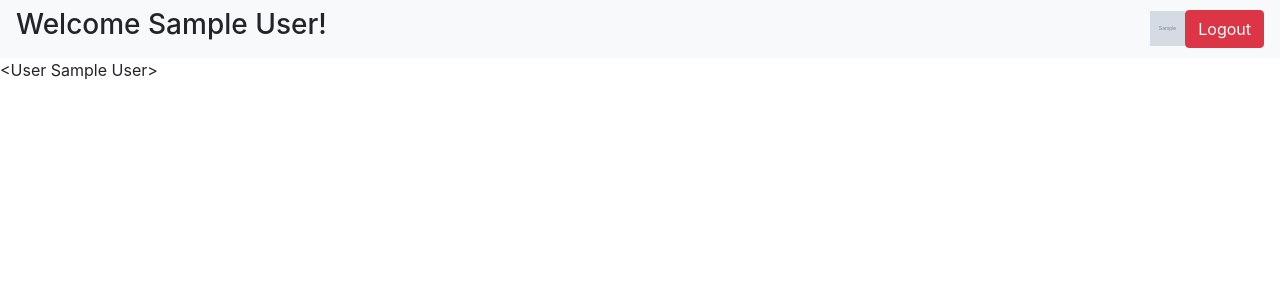
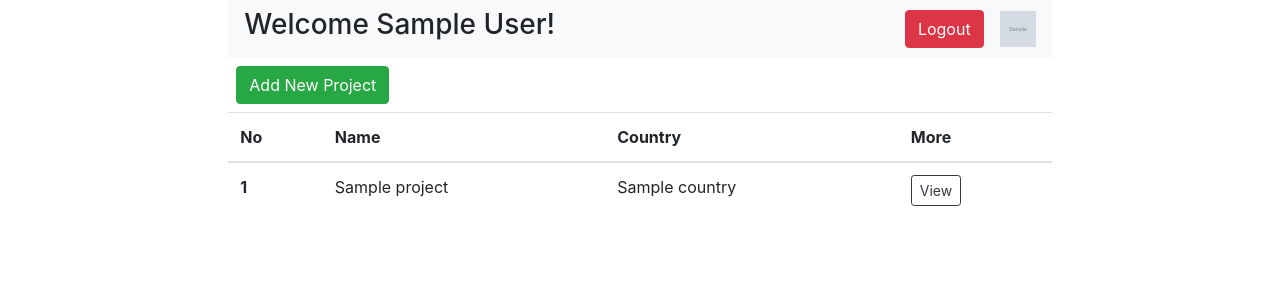
Before and after one commit to FunnyDeveloper100/google-ads-analysis-flask-jquery, a Flask app: template templates/home.html in a window 1280 px wide. Shown: the top 300 px of the page. Run offline with Flask 2, Linux system fonts and the light colour scheme; tables that the repository leaves empty hold one stand-in row (values such as "Sample post"); the template is opened without the code that fills it: values that come from a table or form of the project are taken from there, most other values are stand-ins (such as "Sample title", 1, 10 or a date in 2020); grey boxes marked "Sample" are stand-in pictures; parts of the project's set-up code (start-up, migrations or seed data) failed here and were passed over; some libraries are stand-ins or nearby versions.

Commit message:
user create new project and auto saved to database and view project list on home page, admin page as project tab.

```diff
--- a/models/__init__.py
+++ b/models/__init__.py
@@ -1 +1,2 @@
 from user import User as UserModel
+from project import Project as ProjectModel
--- a/templates/home.html
+++ b/templates/home.html
@@ -1,5 +1,6 @@
 {% extends 'layout.html' %}
 {% block body %}
+<div class="offset-md-2 col-md-8" >
     <nav class="navbar navbar-expand-lg navbar-light bg-light">
         <div class="collapse navbar-collapse">
             <ul class="navbar-nav mr-auto">
@@ -7,11 +8,68 @@
                     <h3>Welcome {{user['given_name']}}!</h3>
                 </li>
             </ul>
-        <img src="{{user['picture']}}" alt="" width="35" height="35">
             <a href="/google/logout">
-            <button class="btn btn-danger">Logout</button>
+                <button class="btn btn-danger mx-3">Logout</button>
             </a>
+            <img src="{{user['picture']}}" alt="" width="36" height="36">
         </div>
     </nav>
-{{user}}
+
+    <div class="">
+    <button type="button" class="btn btn-success m-2" data-toggle="modal" data-target="#exampleModal">Add New Project</button>
+        <table class="table table-hover">
+            <thead>
+                <tr>
+                <th scope="col-md-2">No</th>
+                <th scope="col-md-6">Name</th>
+                <th scope="col-md-4">Country</th>
+                <th scope="col-md-4">More</th>
+                </tr>
+            </thead>
+            <tbody>
+                {% for project in projects %}
+                    <tr>
+                        <th scope="row">{{ project.id }}</th>
+                        <td>{{ project.project_name }}</td>
+                        <td>{{ project.country }}</td>
+                        <td><button class="btn btn-outline-dark btn-sm">View</button></td>
+                    </tr>
+                {% endfor %}
+            </tbody>
+        </table>
+
+    </div>
+</div>
+
+    <div class="modal fade" id="exampleModal" tabindex="-1" role="dialog" aria-labelledby="exampleModalLabel" aria-hidden="true">
+    <div class="modal-dialog" role="document">
+        <div class="modal-content">
+        <div class="modal-header">
+            <h5 class="modal-title">Add new project</h5>
+            <button type="button" class="close" data-dismiss="modal" aria-label="Close">
+            <span aria-hidden="true">&times;</span>
+            </button>
+        </div>
+        <form action={{ url_for('add_project')}}>
+            <div class="modal-body">
+                <div class="form-group">
+                    <label for="project_name">Project Name</label>
+                    <input type="text" class="form-control" name="project_name" placeholder="New project name">
+                </div>
+                <div class="form-group">
+                    <label for="country">Country</label>
+                    <br />
+                    <select class="selectpicker countrypicker border rounded" name="country" data-default="United States"></select>
+                </div>
+                <input name='user_id' value = {{user['id']}} style="display:none"/>
+            </div>
+            <div class="modal-footer">
+                <button type="submit" class="btn btn-primary">Save</button>
+                <button type="button" class="btn btn-secondary" data-dismiss="modal">Cancel</button>
+            </div>
+        </form>
+        </div>
+    </div>
+    </div>
+
 {% endblock %}
--- a/templates/layout.html
+++ b/templates/layout.html
@@ -5,6 +5,7 @@
         <link rel="stylesheet" href="https://stackpath.bootstrapcdn.com/bootstrap/4.3.1/css/bootstrap.min.css" integrity="sha384-ggOyR0iXCbMQv3Xipma34MD+dH/1fQ784/j6cY/iJTQUOhcWr7x9JvoRxT2MZw1T" crossorigin="anonymous">
         <link rel="stylesheet" href="https://use.fontawesome.com/releases/v5.8.2/css/all.css" integrity="sha384-oS3vJWv+0UjzBfQzYUhtDYW+Pj2yciDJxpsK1OYPAYjqT085Qq/1cq5FLXAZQ7Ay" crossorigin="anonymous">
         <link rel="stylesheet" href="/static/bootstrap-social.css" />
+        <link rel="stylesheet" href="https://cdn.jsdelivr.net/npm/bootstrap-select@1.13.9/dist/css/bootstrap-select.min.css">
         <link rel="stylesheet" href="/static/styles.css" />
     </head>
     <body>
@@ -13,5 +14,8 @@
     <script src="https://code.jquery.com/jquery-3.3.1.slim.min.js" integrity="sha384-q8i/X+965DzO0rT7abK41JStQIAqVgRVzpbzo5smXKp4YfRvH+8abtTE1Pi6jizo" crossorigin="anonymous"></script>
     <script src="https://cdnjs.cloudflare.com/ajax/libs/popper.js/1.14.7/umd/popper.min.js" integrity="sha384-UO2eT0CpHqdSJQ6hJty5KVphtPhzWj9WO1clHTMGa3JDZwrnQq4sF86dIHNDz0W1" crossorigin="anonymous"></script>
     <script src="https://stackpath.bootstrapcdn.com/bootstrap/4.3.1/js/bootstrap.min.js" integrity="sha384-JjSmVgyd0p3pXB1rRibZUAYoIIy6OrQ6VrjIEaFf/nJGzIxFDsf4x0xIM+B07jRM" crossorigin="anonymous"></script>
+    <script src="https://cdn.jsdelivr.net/npm/bootstrap-select@1.13.9/dist/js/bootstrap-select.min.js"></script>
+    <script src="static/countrypicker.min.js"></script>
+
     </body>
 </html>
```
Also changed, not shown: app.py (+24 -3 lines). Lines whose indentation alone changed are shown as unchanged.
